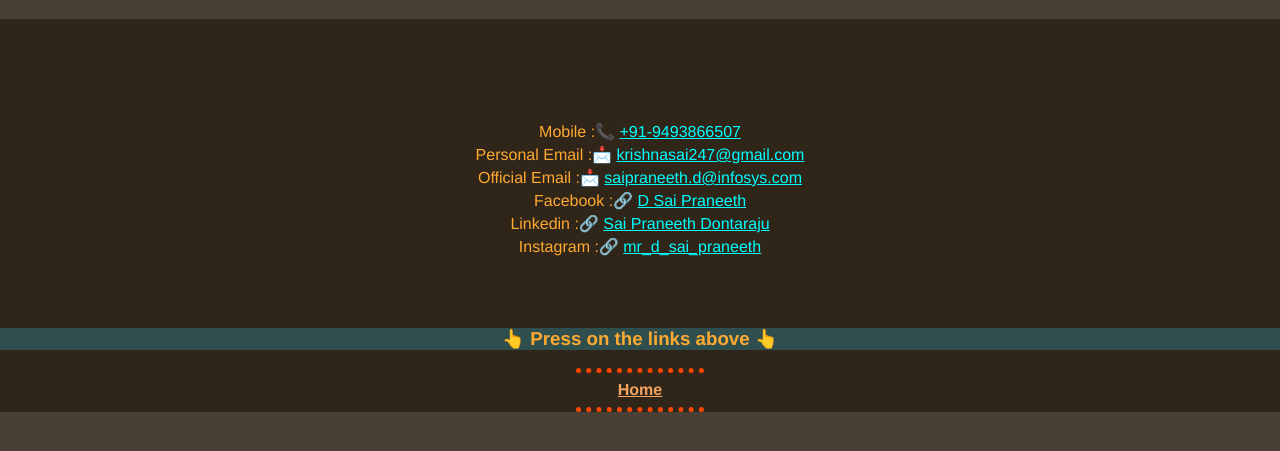
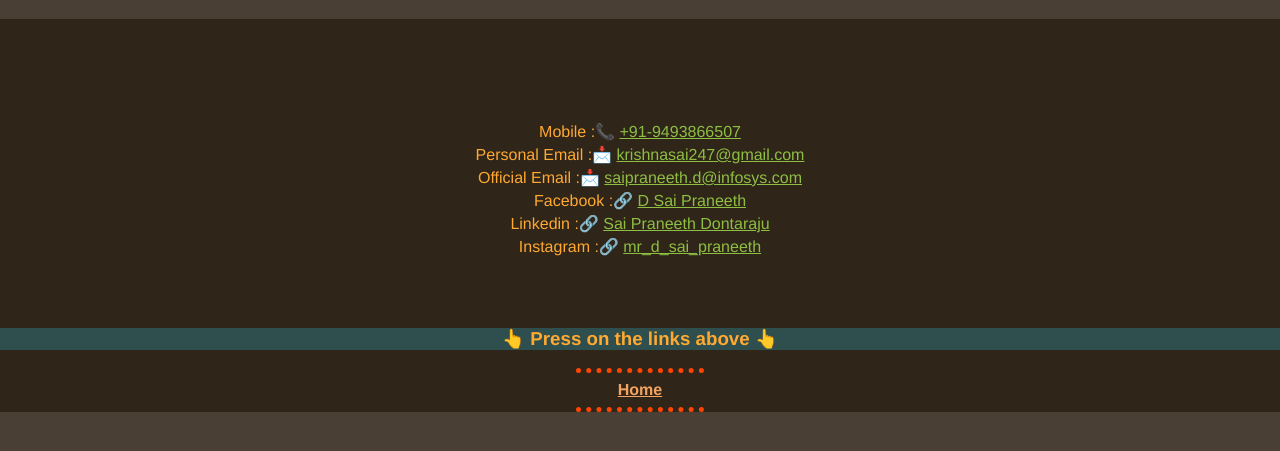
Before and after one commit to saipraneeth9/MY_DETAILS, a plain HTML site: page contact.html in a window 1280 px wide. Shown: the part 61-512 px from the top of the page. Drawn offline with Linux system fonts and the light colour scheme.

Commit message:
Update styles.css

```diff
--- a/styles.css
+++ b/styles.css
@@ -40,7 +40,7 @@ body {
 
   }
   .conlinks{
-      color: cyan;
+      color: #8ebf42;
   }
   .edudiv{
       background-color: #2f2519;
```
